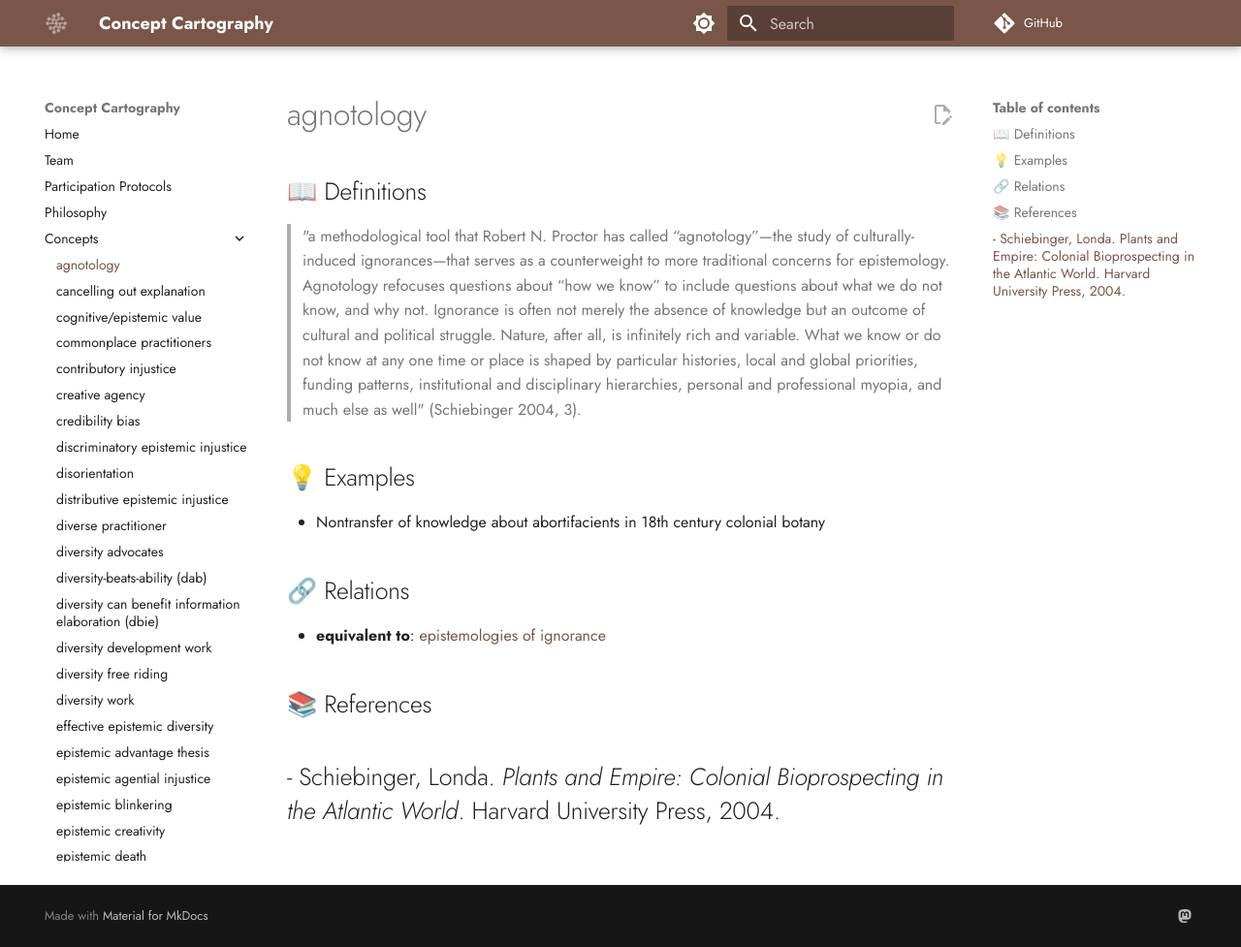
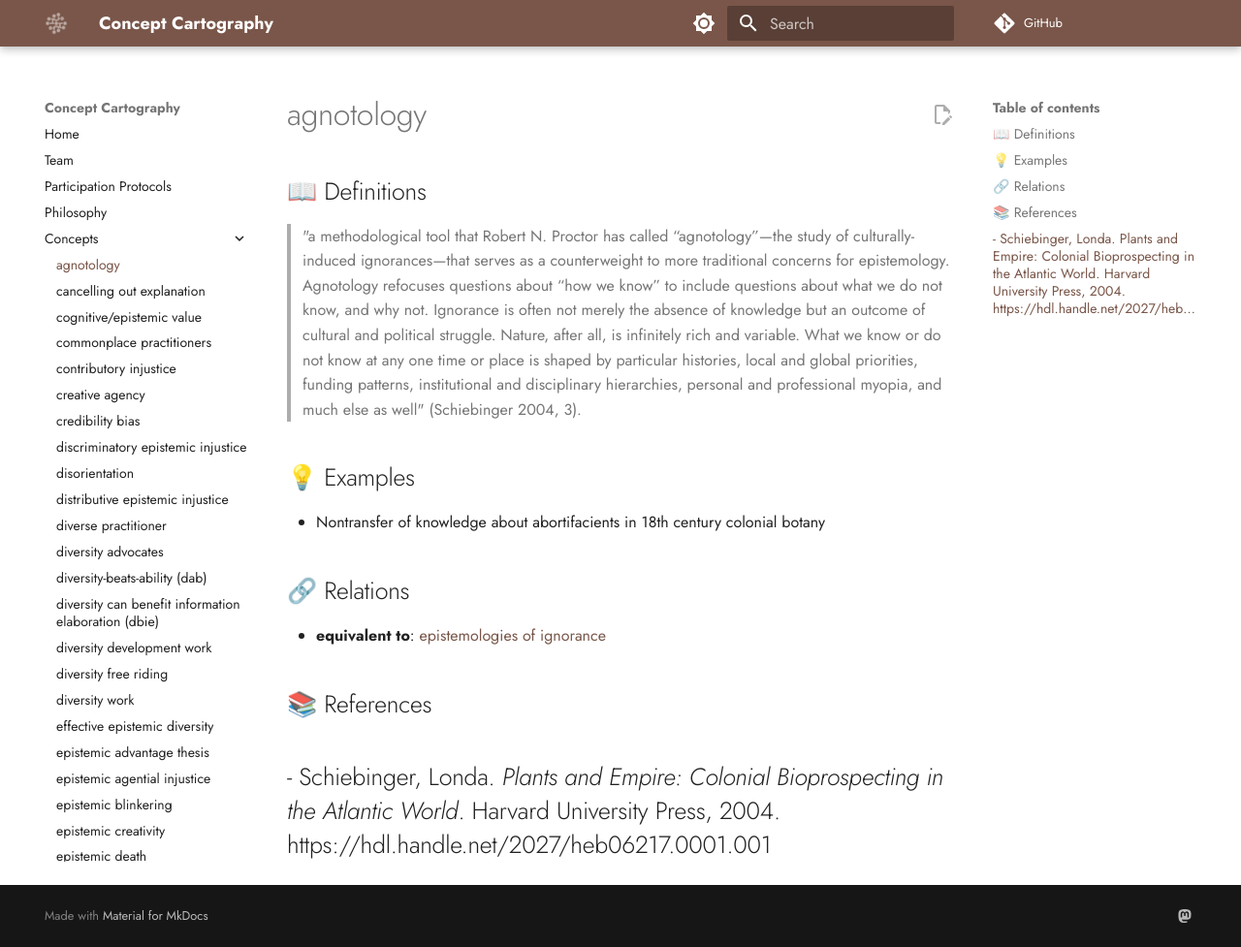
Before and after one commit to conceptcartography/conceptcartography, an MkDocs documentation site: the page built from docs/concepts/agnotology.md, in a window 1280 px wide and 977 px high. Shown: the whole window at 97% size. Built offline with MkDocs 1.6.1 and Material for MkDocs 9.7.7, drawn with Linux system fonts in a browser that asks for light colours; comment, search, counter and statistics services are not loaded; the version menu is left out; some of the changed lines change nothing that is shown.

Commit message:
Update agnotology.md

```diff
--- a/docs/concepts/agnotology.md
+++ b/docs/concepts/agnotology.md
@@ -2,7 +2,7 @@
 concept: agnotology
 references:
 - 'Schiebinger, Londa. _Plants and Empire: Colonial Bioprospecting in the Atlantic
-  World_. Harvard University Press, 2004.'
+  World_. Harvard University Press, 2004. https://hdl.handle.net/2027/heb06217.0001.001.'
 definitions:
 - '"a methodological tool that Robert N. Proctor has called “agnotology”—the study
   of culturally-induced ignorances—that serves as a counterweight to more traditional
@@ -37,7 +37,7 @@ relations:
 
 ## 📚 References
 
-- Schiebinger, Londa. _Plants and Empire: Colonial Bioprospecting in the Atlantic World_. Harvard University Press, 2004.
+- Schiebinger, Londa. _Plants and Empire: Colonial Bioprospecting in the Atlantic World_. Harvard University Press, 2004. https://hdl.handle.net/2027/heb06217.0001.001
 ---
 
 <script src="https://giscus.app/client.js"
```
